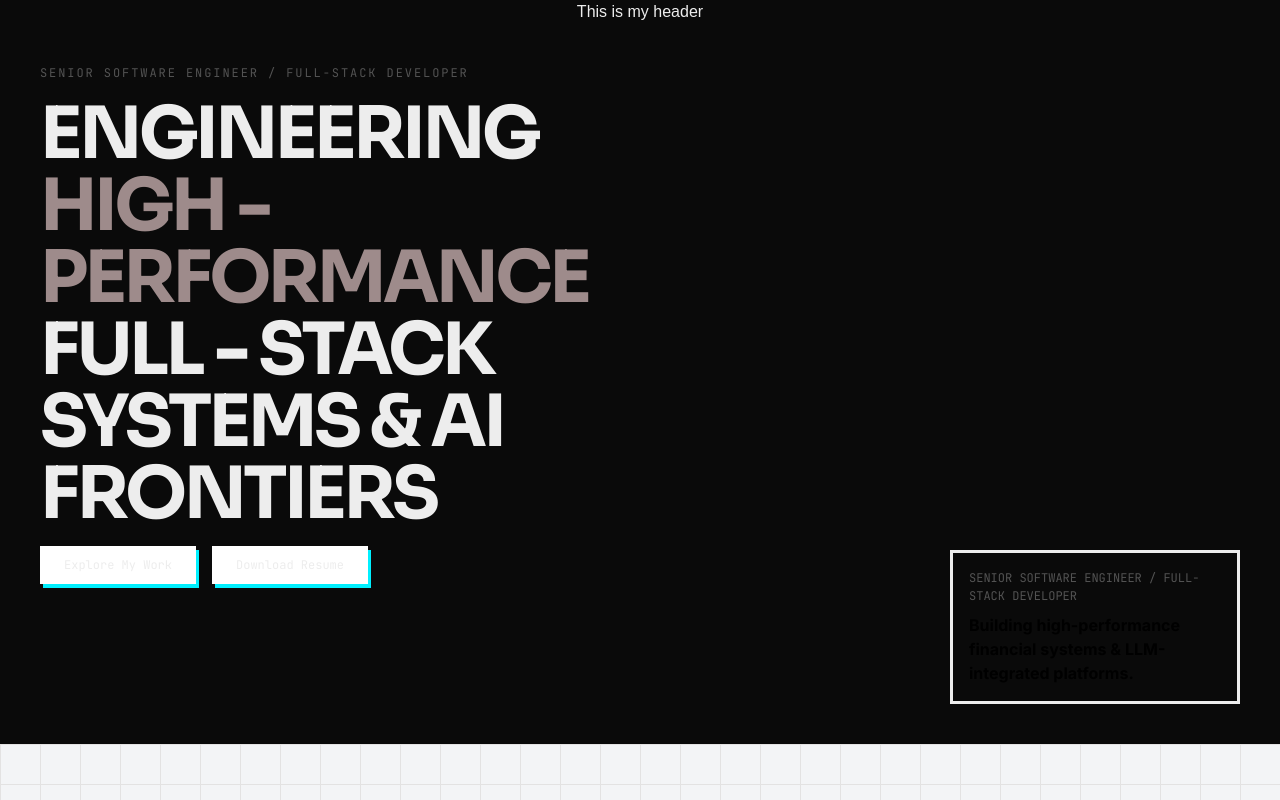
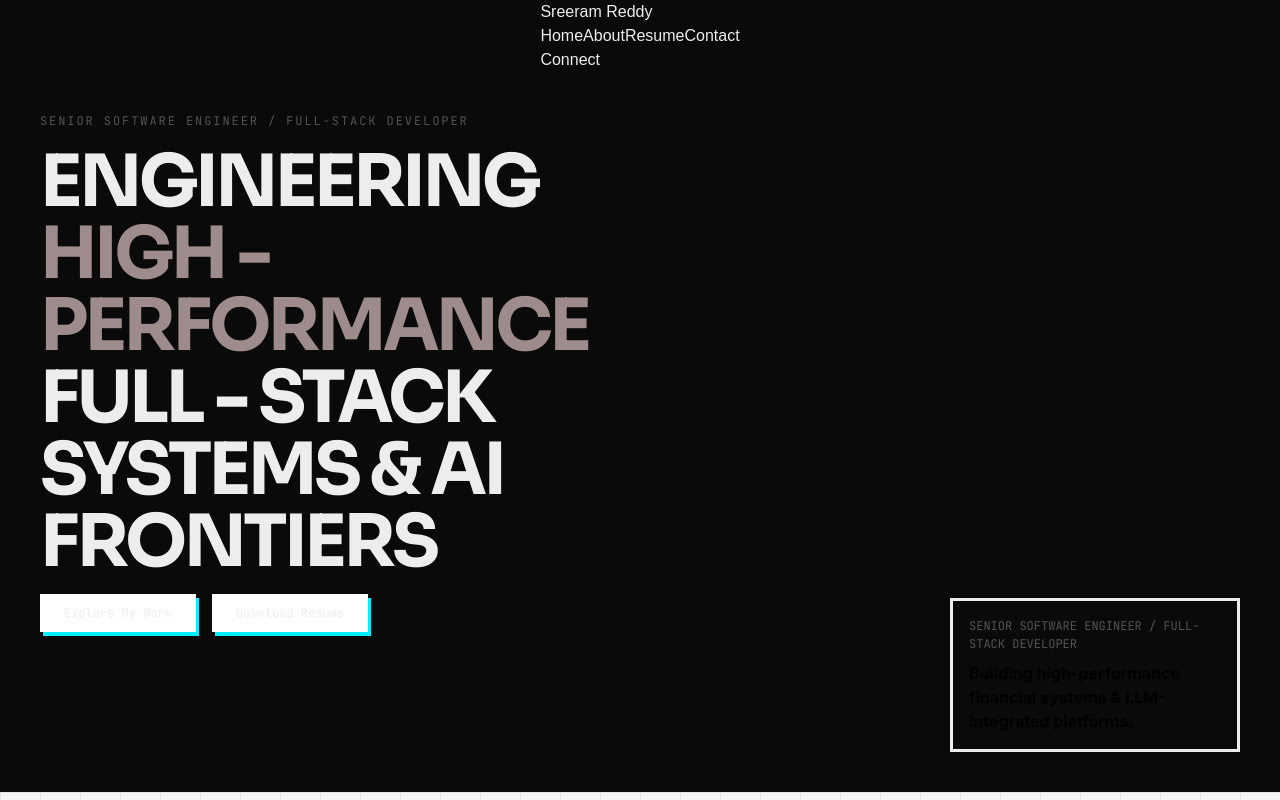
Before and after one commit to DracFiendMG/portfolio, a Next.js app: page /home in a window 1280 px wide. Shown: the top 800 px of the page. Built offline with nearby package versions, Linux system fonts and the light colour scheme.

Commit message:
Refactor Header component: update structure to include dynamic name display and navigation links

```diff
--- a/app/components/Header.tsx
+++ b/app/components/Header.tsx
@@ -1,3 +1,17 @@
+import Link from "next/link"
+
 export default function Header() {
-    return (<h1>This is my header</h1>)
+    const firstname = "Sreeram Reddy"
+    const lastname = "Velagala"
+
+    return (<header>
+        <h1>{firstname}</h1>
+        <div>
+            <Link href="/home">Home</Link>
+            <Link href="/about">About</Link>
+            <Link href="/resume">Resume</Link>
+            <Link href="/contact">Contact</Link>
+        </div>
+        <button>Connect</button>
+    </header>)
 }
--- a/app/home/page.tsx
+++ b/app/home/page.tsx
@@ -2,7 +2,6 @@ import Image from "next/image";
 
 export default function Home() {
     // Section 1: Hero Section
-    const name = "Sreeram Reddy Velagala"
     const roles = ["Senior Software Engineer", "Full-Stack Developer"]
     const title = ["Engineering", "High - Performance", "Full - Stack Systems & AI Frontiers"]
     const subtitle = "Building high-performance financial systems & LLM-integrated platforms."
```
